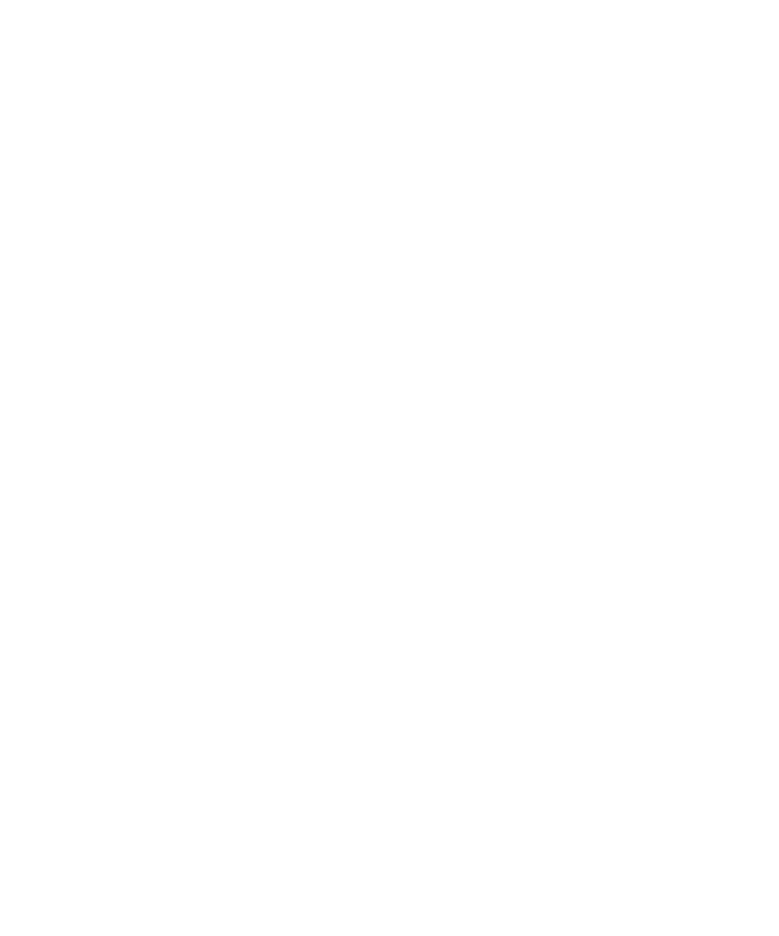
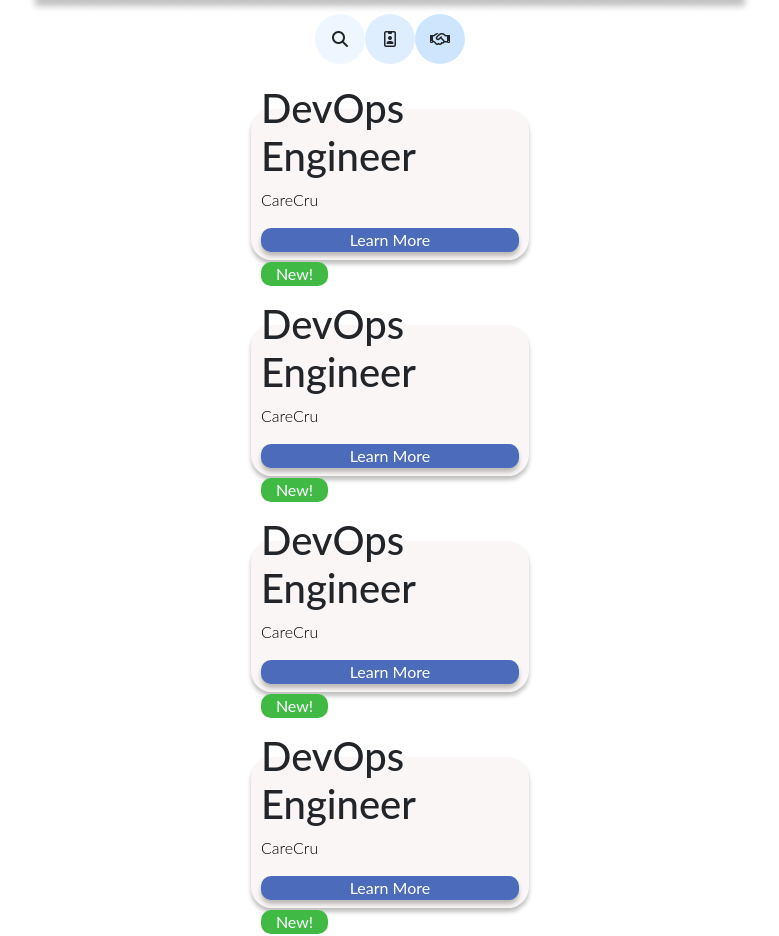
Before and after one commit to pidgeonforlife/Diversify, a React (Create React App) app in the folder my-app/: page /appjobboard in a window 1280 px wide. Before the commit this address had no page. Shown: the part 484-1420 px from the top of the page, without its empty margins (250-1029 px from the left). Before the commit the page ends 800 px from the top, so only its background shows below. Built offline with nearby package versions, Linux system fonts and the light colour scheme.

Commit message:
Hopefully I never touch this again

```diff
--- a/my-app/src/App.js
+++ b/my-app/src/App.js
@@ -9,6 +9,7 @@ import DashboardPage from "./pages/DashboardPage";
 import PreferencePage from "./pages/PreferencePage";
 import AppPage from "./pages/AppPage";
 import AppHomePage from "./pages/AppHomePage";
+import AppJobBoard from "./pages/AppJobBoard";
 import 'bootstrap/dist/css/bootstrap.min.css';
 function App() {
   return (
@@ -23,6 +24,7 @@ function App() {
           <Route exact path="/preference" element={<PreferencePage />} />
           <Route exact path="/app" element={<AppPage />} />
           <Route exact path="/apphome" element={<AppHomePage />} />
+          <Route exact path="/appjobboard" element={<AppJobBoard />} />
         </Routes>
       </Router>
     </div>
--- a/my-app/src/components/Footer/Footer.js
+++ b/my-app/src/components/Footer/Footer.js
@@ -14,7 +14,9 @@ function Footer() {
                 <Link to='/apphome'>
                     <button><i class="fas fa-home"></i></button>
                 </Link>
+                <Link to='/appjobboard'>
                 <button><i class="fas fa-briefcase"></i></button>
+                </Link>
                 <button><i class="fas fa-comments"></i></button>
                 <Link to='/app'>
                     <button><i class="fas fa-user"></i></button>
--- /dev/null
+++ b/my-app/src/components/JobBoard/AvailableJobs.js
@@ -0,0 +1,45 @@
+import React, { useState } from 'react';
+import { Link } from 'react-router-dom';
+import './JobBoard.css';
+
+function AvailableJob() {
+
+  return (
+      <div className='AvailableJobContainer'>
+          <div className='jobLists'>
+              <h1>DevOps Engineer</h1>
+              <p>CareCru</p>
+              <button className='lrnButton'>Learn More</button>
+              <div className='learn'>
+              <button className='newButton'>New!</button>
+              </div>
+          </div>
+          <div className='jobLists'>
+              <h1>DevOps Engineer</h1>
+              <p>CareCru</p>
+              <button className='lrnButton'>Learn More</button>
+              <div className='learn'>
+              <button className='newButton'>New!</button>
+              </div>
+          </div>
+          <div className='jobLists'>
+              <h1>DevOps Engineer</h1>
+              <p>CareCru</p>
+              <button className='lrnButton'>Learn More</button>
+              <div className='learn'>
+              <button className='newButton'>New!</button>
+              </div>
+          </div>
+          <div className='jobLists'>
+              <h1>DevOps Engineer</h1>
+              <p>CareCru</p>
+              <button className='lrnButton'>Learn More</button>
+              <div className='learn'>
+              <button className='newButton'>New!</button>
+              </div>
+          </div>
+      </div>
+  );
+}
+
+export default AvailableJob;
--- /dev/null
+++ b/my-app/src/components/JobBoard/JobBoard.css
@@ -0,0 +1,112 @@
+.jobBoardContainer {
+    display: flex;
+    justify-content: center;
+    align-items: center;
+    margin-top: 40px;
+}
+
+.jobBoardFeatures {
+    display: flex;
+    justify-content: center;
+    align-items: center;
+    flex-wrap: wrap;
+}
+
+.jobBoardFeatures div {
+    width: 50px;
+    height: 50px;
+}
+
+.feature1 {
+    background: rgba(89, 171, 248, 0.1);
+    display: flex;
+    justify-content: center;
+    align-items: center;
+    flex-wrap: wrap;
+    flex-direction: column;
+    border-radius: 50%;
+}
+
+.feature2 {
+    background: rgba(89, 171, 248, 0.2);
+    display: flex;
+    justify-content: center;
+    align-items: center;
+    flex-wrap: wrap;
+    flex-direction: column;
+    border-radius: 50%;
+}
+
+.feature3 {
+    background: rgba(89, 171, 248, 0.3);
+    display: flex;
+    justify-content: center;
+    align-items: center;
+    flex-wrap: wrap;
+    flex-direction: column;
+    border-radius: 50%;
+}
+
+.jobBoardFeatures p {
+    color: black;
+    font-weight: 200;
+}
+
+.carouselJob {
+    height: 200px;
+}
+
+.jobBoardContainer {
+    display: flex;
+    flex-direction: column;
+}
+
+.jobOfDay img {
+    width: 100%
+}
+
+.AvailableJobContainer {
+    display: flex;
+    justify-content: space-evenly;
+    align-items: center;
+    flex-wrap: wrap;
+    flex-direction: column;
+    gap: 20px;
+}
+
+.jobLists {
+    display: flex;
+    flex-direction: column;
+    justify-content: center;
+    width: 278px;
+    height: 151px;
+    background: #FAF6F6;
+    box-shadow: 0px 4px 4px rgba(0, 0, 0, 0.25);
+    border-radius: 21px;
+    margin-top: 45px;
+    padding: 10px;
+
+}
+
+.jobLists p {
+    color: black;
+    font-weight: 300;
+}
+
+.lrnButton {
+    border-radius: 10px;
+    border: none;
+    height: 90px;
+    background: #4C6BBA;
+    box-shadow: 0px 4px 4px rgba(0, 0, 0, 0.25);
+    color: white;
+}
+
+.newButton {
+    border-radius: 10px;
+    border: none;
+    background: #40BA45;
+    width: 67px;
+    color: white;
+    margin-top: 10px;
+}
--- /dev/null
+++ b/my-app/src/components/JobBoard/JobBoard.js
@@ -0,0 +1,31 @@
+import React, { useState } from 'react';
+import { Link } from 'react-router-dom';
+import './JobBoard.css';
+
+function JobBoard() {
+
+  return (
+    <div className='jobBoardContainer' id='contact'>
+        <div className='jobOfDay'>
+            <img src='./images/GoogleJob.png' />
+        </div>
+        <div className='jobBoardFeatures'>
+            <div className='feature1'>
+                <i class="fas fa-search"></i>
+                {/* <p>Find Jobs</p> */}
+            </div>
+            <div className='feature2'>
+                <i class="far fa-id-badge"></i>
+                {/* <p>Profile</p> */}
+            </div>
+            <div className='feature3'>
+                <i class="far fa-handshake"></i>
+                {/* <p>Match Me</p> */}
+            </div>
+        </div>
+
+    </div>
+  );
+}
+
+export default JobBoard;
--- a/my-app/src/pages/AppHomePage.jsx
+++ b/my-app/src/pages/AppHomePage.jsx
@@ -3,11 +3,6 @@ import Navbar from "../components/Navbar/Navbar";
 import AppHome from "../components/AppHome/AppHome";
 import AppHome2 from "../components/AppHome/AppHome2";
 import Footer from "../components/Footer/Footer";
-
-
-
-
-
 
 function AppHomePage() {
     return (
--- a/my-app/src/pages/AppJobBoard.jsx
+++ b/my-app/src/pages/AppJobBoard.jsx
@@ -0,0 +1,18 @@
+import React from "react";
+import Navbar from "../components/Navbar/Navbar";
+import Footer from "../components/Footer/Footer";
+import JobBoard from "../components/JobBoard/JobBoard";
+import AvailableJob from "../components/JobBoard/AvailableJobs";
+
+function AppJobBoard() {
+    return (
+        <>
+        <Navbar />
+        <JobBoard />
+        <AvailableJob />
+        <Footer />
+        </>
+    );
+}
+
+export default AppJobBoard;
--- a/my-app/src/pages/AppPage.jsx
+++ b/my-app/src/pages/AppPage.jsx
@@ -12,7 +12,6 @@ function AppPage() {
         <ProfileNav />
         <ProfileBody />
         <Footer />
-
         </>
     );
 }
```
Also changed, not shown: my-app/public/images/GoogleJob.png (added).
